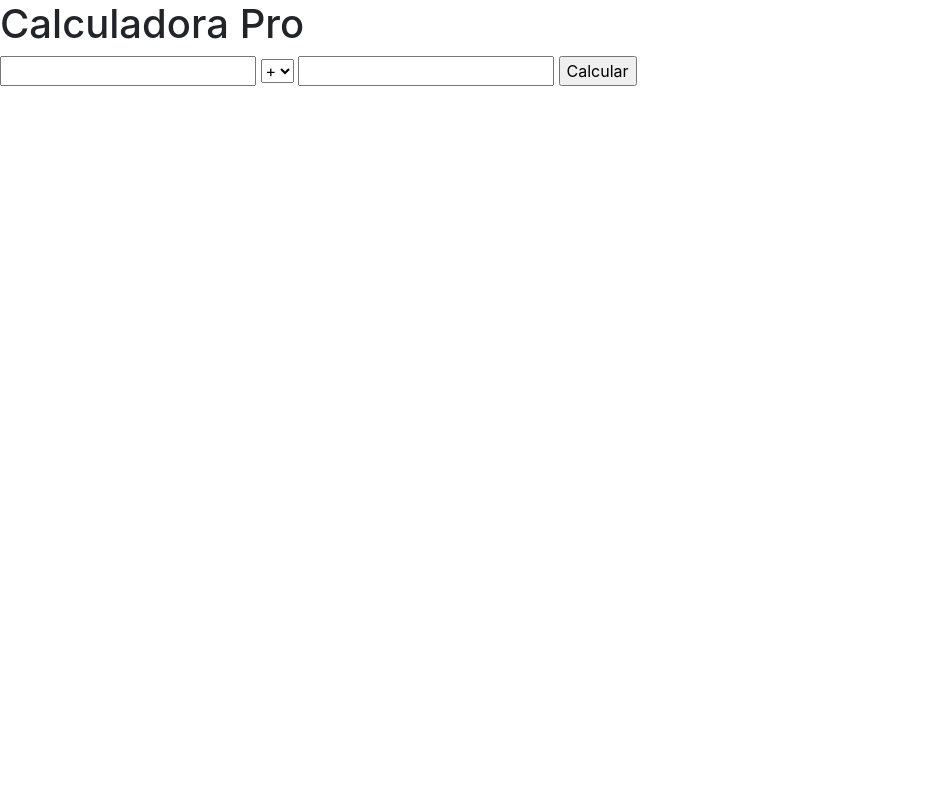
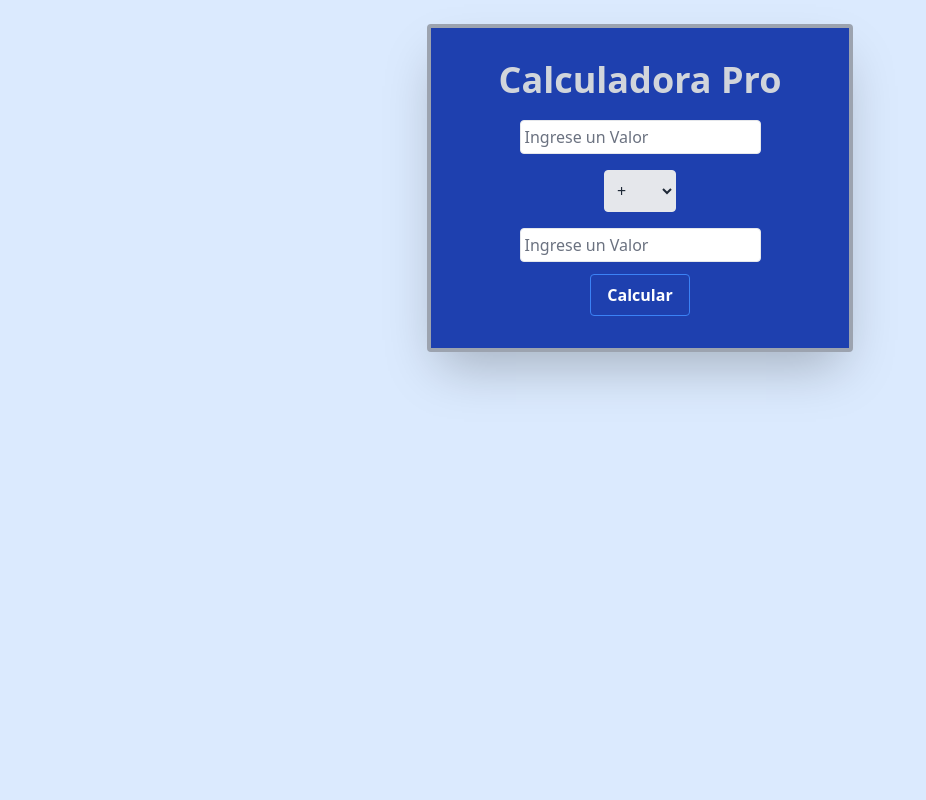
Before and after one commit to elvinsomon/calculadora-pro, a PHP site: page / in a window 1280 px wide. Shown: the whole page, without its empty margins (0-926 px from the left). Run offline with PHP 8.4, Linux system fonts and the light colour scheme.

Commit message:
Style finalizado. Proyecto listo.

```diff
--- a/index.php
+++ b/index.php
@@ -4,51 +4,54 @@
     <meta charset="UTF-8">
     <meta name="viewport" content="width=device-width, initial-scale=1.0">
     <link rel="stylesheet" href="style.css">
-    <link rel="stylesheet" href="https://stackpath.bootstrapcdn.com/bootstrap/4.5.0/css/bootstrap.min.css" integrity="sha384-9aIt2nRpC12Uk9gS9baDl411NQApFmC26EwAOH8WgZl5MYYxFfc+NcPb1dKGj7Sk" crossorigin="anonymous">
+    <!-- <link rel="stylesheet" href="https://stackpath.bootstrapcdn.com/bootstrap/4.5.0/css/bootstrap.min.css" integrity="sha384-9aIt2nRpC12Uk9gS9baDl411NQApFmC26EwAOH8WgZl5MYYxFfc+NcPb1dKGj7Sk" crossorigin="anonymous"> -->
+    <link href="https://unpkg.com/tailwindcss@^1.0/dist/tailwind.min.css" rel="stylesheet">
+    <link href="https://fonts.googleapis.com/css2?family=Quicksand:wght@400;500;700&display=swap" rel="stylesheet">
     <title>Calculadora Pro</title>
 </head>
-<body>
-    <h1>Calculadora Pro</h1>
+<body class="">
+    <div class="bg-blue-100 h-scream flex item-center principal">
+        <div class="container mx-auto my-auto  w-1/3 py-8 mt-6 text-center bg-blue-800 border-4 border-gray-400 rounded shadow-2xl">
+            <h1 class="text-4xl font-bold text-gray-300 text-center">Calculadora Pro</h1>
 
-    <form method="get" action="">
-        <input type="text" name="numero1" id="">
+            <form method="get" action="" class="mt-5">
+                <input class="placeholder-gray-500 border rounded p-1" type="text" name="numero1" id="" placeholder="Ingrese un Valor">
+                <br>
 
-        <select class="select" name="opciones" id="">
+                <select class=" mx-auto mt-4 mb-4 bg-gray-200 border border-gray-200 text-gray-800 py-2 px-2 pr-8 rounded leading-tight focus:outline-none focus:bg-white focus:border-gray-500" name="opciones" id="">
                     <option value="0">+</option>
                     <option value="1">-</option>
-            <option value="2">*</option>
+                    <option value="2">X</option>
                     <option value="3">/</option>
                 </select>
+                <br>
 
-        <input type="text" name="numero2" id="">
-        <input type="submit" name="calcular" value="Calcular">
+                <input class="placeholder-gray-500 border rounded p-1" type="text" name="numero2" id="" placeholder="Ingrese un Valor">
+                <br>
+                <input class="bg-transparent hover:bg-blue-500 text-white font-semibold hover:text-white py-2 px-4 border border-blue-500 hover:border-transparent rounded mt-3" type="submit" name="calcular" value="Calcular">
 
-
-
-    </form>
-</body>
-</html>
+                <output type='number' name="">
                 <?php
 
                 function sumar($num1, $num2)
                 {
                     $result = $num1 + $num2;
-    return 'Su resultado es: '.$result;
+                    return '<p class="bg-blue-500  mx-auto w-1/2 mt-3 rounded">Su resultado es: '.$result.'</p>';
                 }
                 function restar($num1, $num2)
                 {
                     $result = $num1 - $num2;
-    return 'Su resultado es: '.$result;
+                    return '<p class="bg-blue-500  mx-auto w-1/2 mt-3 rounded">Su resultado es: '.$result.'</p>';
                 }
                 function multiplicar($num1, $num2)
                 {
                     $result = $num1 * $num2;
-    return 'Su resultado es: '.$result;
+                    return '<p class="bg-blue-500  mx-auto w-1/2 mt-3 rounded">Su resultado es: '.$result.'</p>';
                 }
                 function dividir($num1, $num2)
                 {
                     $result = $num1 / $num2;
-    return 'Su resultado es: '.$result;
+                    return '<p class="bg-blue-500  mx-auto w-1/2 mt-3 rounded">Su resultado es: '.$result.'</p>';
                 }
 
                 if (isset($_REQUEST['calcular'])) {
@@ -72,3 +75,8 @@ if (isset($_REQUEST['calcular'])) {
                     }
                 }
                 ?>
+            </form>
+        </div>
+    </div>
+</body>
+</html>
--- a/style.css
+++ b/style.css
@@ -0,0 +1,11 @@
+body {
+	font-family: 'Quicksand', sans-serif;
+}
+.principal {
+	height: 100vh;
+}
+
+img {
+	height: 25px;
+	width: 25px;
+}
```
Lines whose indentation alone changed are shown as unchanged.
